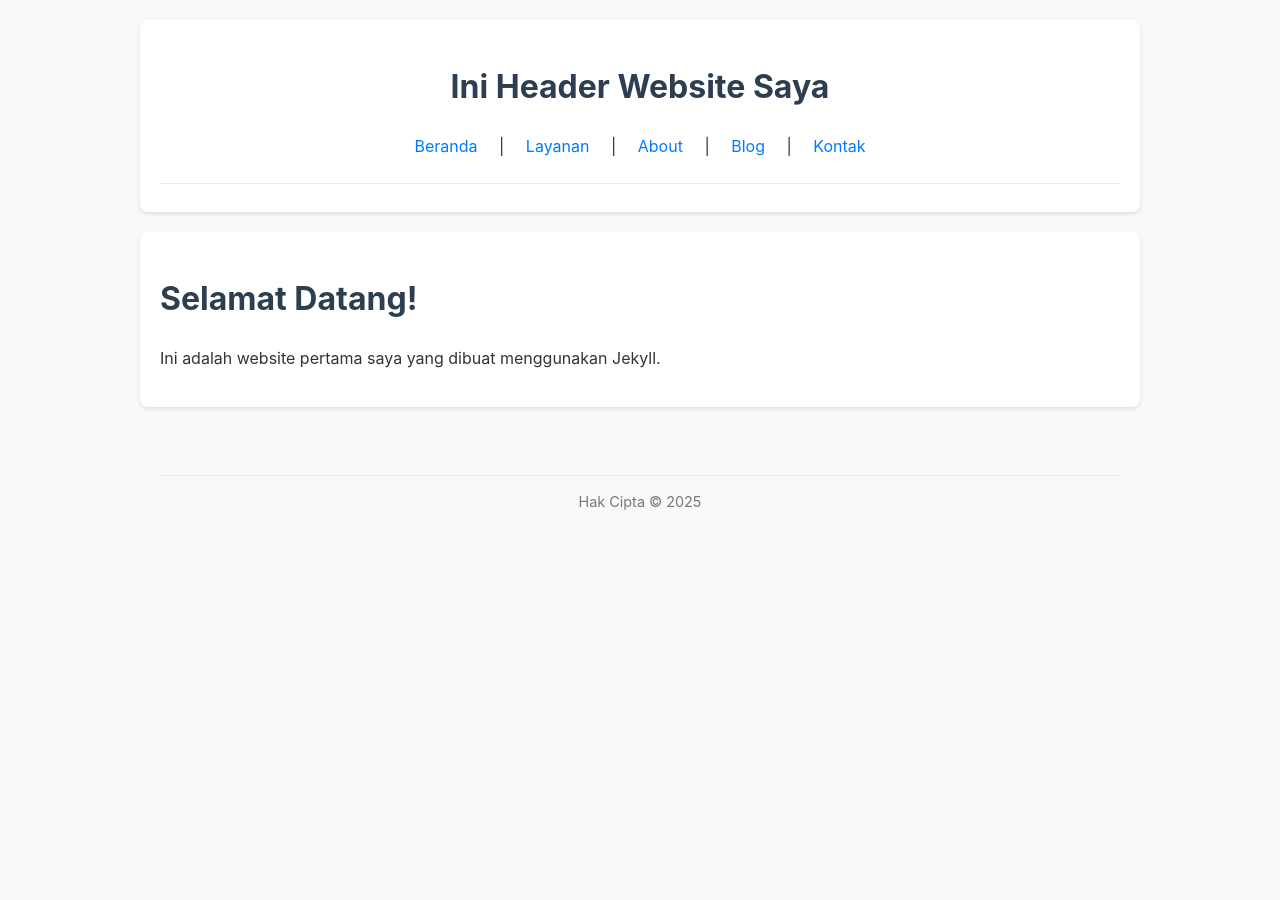
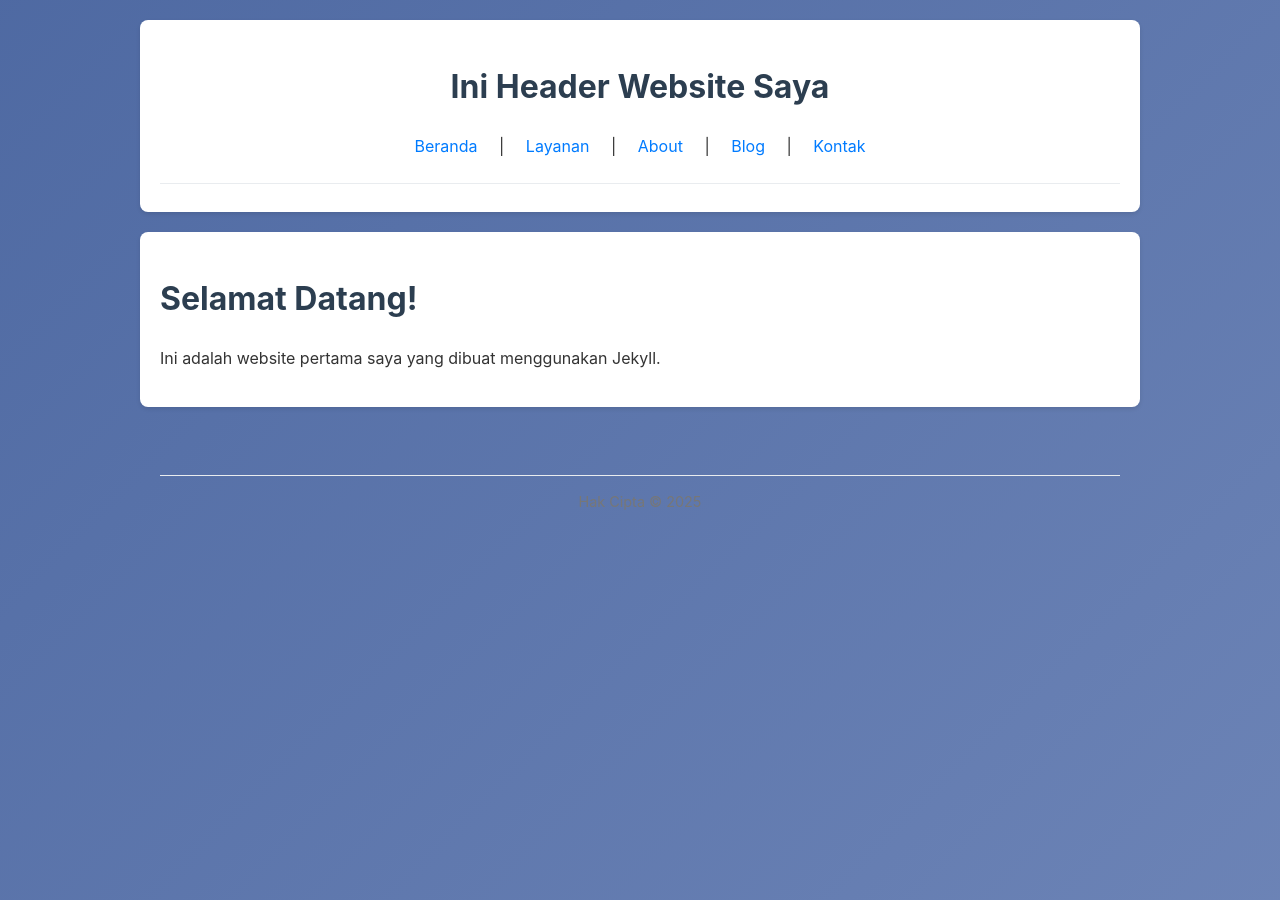
Before and after one commit to AzkaAtta/azkaatta.github.io, a Jekyll site: the page built from index.md, in a window 1280 px wide. Built offline with Jekyll 4.4.1, drawn with Linux system fonts in a browser that asks for light colours.

Commit message:
style.css

```diff
--- a/assets/style.css
+++ b/assets/style.css
@@ -5,9 +5,26 @@
 body {
     font-family: -apple-system, BlinkMacSystemFont, "Segoe UI", Roboto, Helvetica, Arial, sans-serif, "Apple Color Emoji", "Segoe UI Emoji", "Segoe UI Symbol";
     margin: 0;
-    background-color: #f8f9fa;
     color: #333;
     line-height: 1.6;
+
+    /* --- KODE UNTUK BACKGROUND ANIMASI --- */
+    background: linear-gradient(-45deg, #a7b6d6, #6f86b8, #4e69a2, #3b5998);
+    background-size: 400% 400%;
+    animation: moveGradient 20s ease-in-out infinite;
+}
+
+/* Perintah untuk animasinya */
+@keyframes moveGradient {
+    0% {
+        background-position: 0% 50%;
+    }
+    50% {
+        background-position: 100% 50%;
+    }
+    100% {
+        background-position: 0% 50%;
+    }
 }
 
 /* Membuat area konten utama tidak terlalu lebar di layar besar */
```
